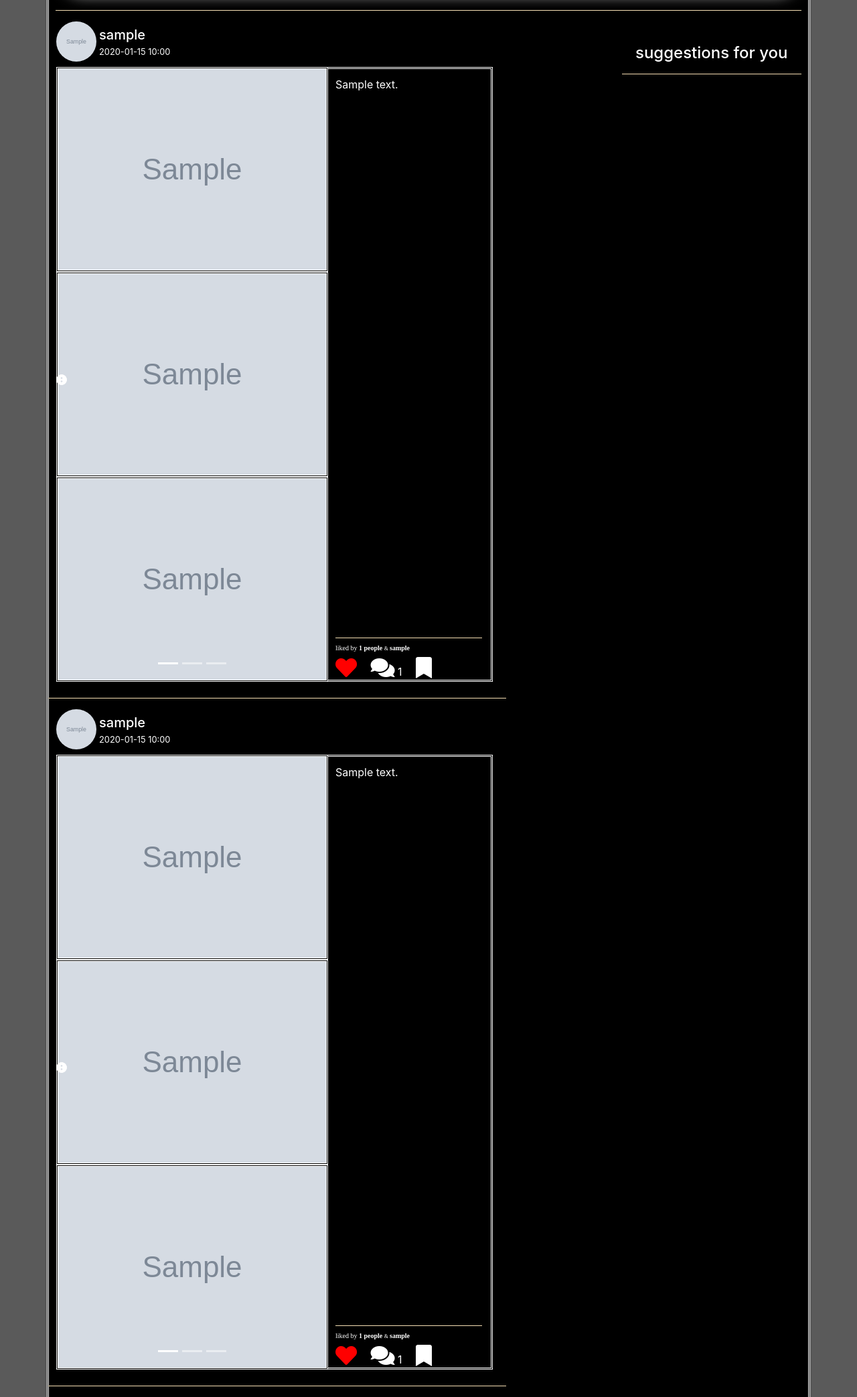
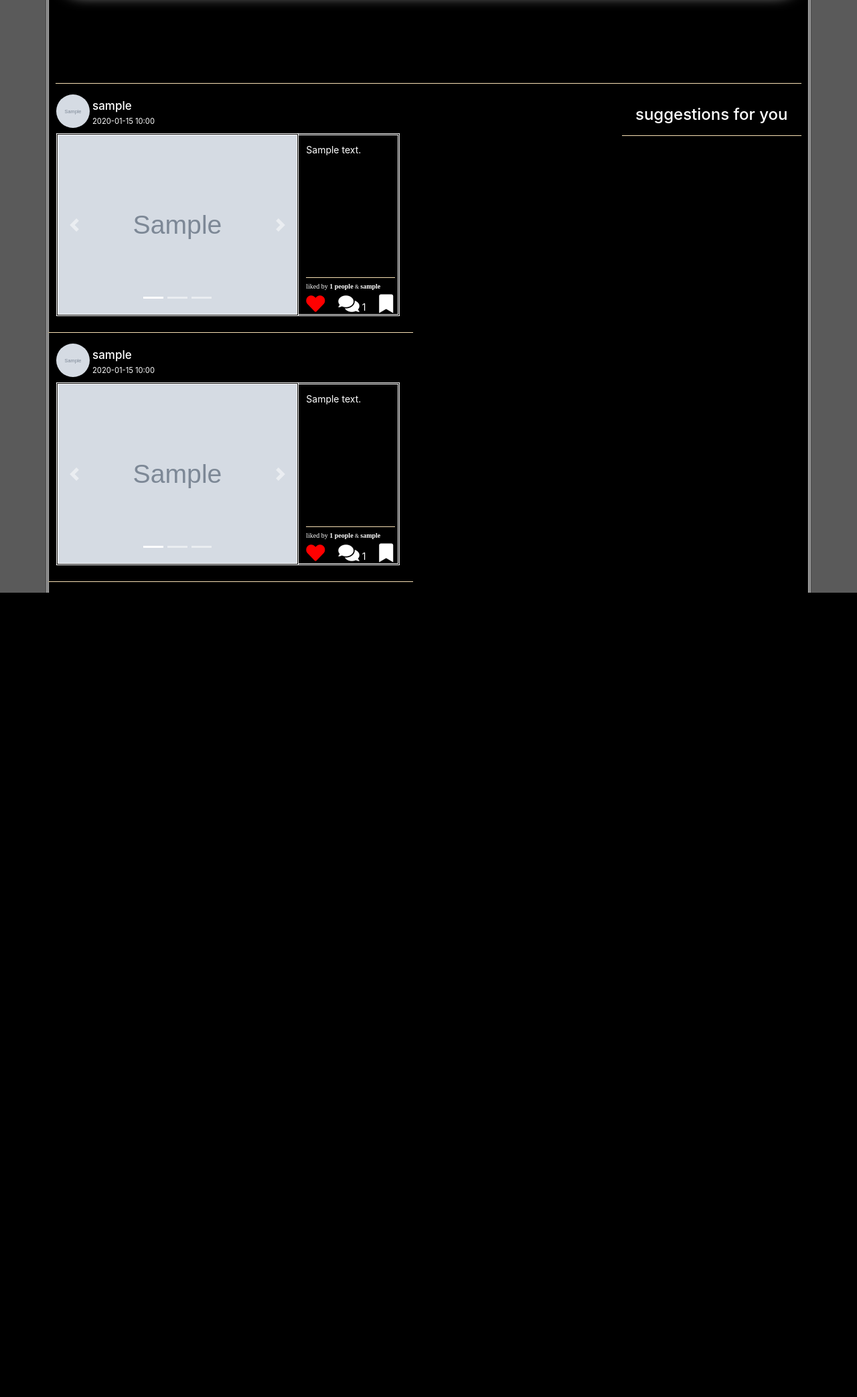
Before and after one commit to Babak-khezri/Django-admin, a Django app: page / in a window 1280 px wide. Shown: the part 77-2163 px from the top of the page at 67% size. After the commit the page ends 962 px from the top, so only its background shows below. Run offline with Django 3.2, Linux system fonts and the light colour scheme; a user stored in the database is signed in; tables that the repository leaves empty hold one stand-in row (values such as "Sample post"); grey boxes marked "Sample" are stand-in pictures; some libraries are stand-ins or nearby versions.

Commit message:
slide show

```diff
--- a/static/instagram/css/rtl.css
+++ b/static/instagram/css/rtl.css
@@ -30,19 +30,21 @@
 .detail {
   border: double;
   height: 100%;
-  width: 246px;
   word-wrap: break-word;
   padding: 11px;
   border-left: none;
   position: relative;
+  font-size: 14px;
 }
 
 .p-2.home-post {
   padding: .5rem 0 .5rem .5rem !important;
+  width: 70%;
 }
 
 .p-2.post-detail {
   padding: .5rem .5rem .5rem 0 !important;
+  width: 30%;
 }
 
 .like-comment {
@@ -53,7 +55,7 @@
 
 .suggestions {
   padding: 10px;
-  margin-top: 23px;
+  margin-top: 6px;
   text-align: center;
   padding-right: 0;
 }
@@ -70,11 +72,19 @@ nav.navbar.navbar-expand-lg.navbar-light {
   margin-bottom: 15px;
 }
 
-.story_list {
-  min-height: 113px;
-}
-
 
 ul.navbar-nav.flex-row.align-items-center img {
   border: solid white;
 }
+
+.story-list.d-flex {
+  min-height: 109px;
+}
+
+.search-item-content a {
+  font-size: 17px;
+}
+
+.search-item-content {
+  font-size: 14px;
+}
--- a/templates/instagram/home.html
+++ b/templates/instagram/home.html
@@ -25,7 +25,6 @@
 </div>
 
 <hr class="mt-0">
-
 <div class="content d-flex flex-row-reverse align-items-normal">
   <div class="suggestions w-25">
     <h4>suggestions for you</h4>
@@ -50,10 +49,10 @@
         <div class="search-item pl-3 d-inline-flex">
           <div class="search-item-img mr-1">
             <a href="{% url 'account:profile' post.user.username %}">
-              <img src="{{post.user.image.url}}" class="rounded-circle" width="60" height="60">
+              <img src="{{post.user.image.url}}" class="rounded-circle" width="50px" height="50px">
             </a>
           </div>
-          <div class="search-item-content mt-2">
+          <div class="search-item-content mt-1">
             <h5 class="search-item-caption m-0"><a
                 href="{% url 'account:profile' post.user.username %}">{{post.user.username}}</a></h5>
             <div class="search-item-meta mb-15">
--- a/templates/post/tags/slide_show.html
+++ b/templates/post/tags/slide_show.html
@@ -1,7 +1,4 @@
-{% load static %}
-<script src="https://maxcdn.bootstrapcdn.com/bootstrap/3.4.1/js/bootstrap.min.js"></script>
-
-<div id="myCarousel{{post.pk}}" class="carousel slide" data-interval="false">
+<div id="myCarousel{{post.pk}}" class="carousel slide" data-ride="carousel" data-interval="false">
     <!-- Indicators -->
     <ol class="carousel-indicators">
         {% if post.image_3  %}
@@ -16,44 +13,40 @@
 
     <!-- Wrapper for slides -->
 
-    <div class="carousel-inner">
+    <div class="carousel-inner" role="listbox">
         {% if post.image_3 %}
-        <div class="item active">
-            <img src="{{post.image_1.url}}" style="width:100%;">
+        <div class="carousel-item active">
+            <img class="d-block img-fluid" src="{{post.image_1.url}}">
         </div>
-
-        <div class="item">
-            <img src="{{post.image_2.url}}" style="width:100%;">
+        <div class="carousel-item">
+            <img class="d-block img-fluid" src="{{post.image_2.url}}">
         </div>
-
-        <div class="item">
-            <img src="{{post.image_3.url}}" style="width:100%;">
+        <div class="carousel-item">
+            <img class="d-block img-fluid" src="{{post.image_3.url}}">
         </div>
         {% elif post.image_2%}
-        <div class="item active">
-            <img src="{{post.image_1.url}}" style="width:100%;">
+        <div class="carousel-item active">
+            <img class="d-block img-fluid" src="{{post.image_1.url}}">
         </div>
-
-        <div class="item">
-            <img src="{{post.image_2.url}}" style="width:100%;">
+        <div class="carousel-item">
+            <img class="d-block img-fluid" src="{{post.image_2.url}}">
         </div>
         {% else %}
-        <div class="item active">
-            <img src="{{post.image_1.url}}" style="width:100%;">
+        <div class="carousel-item active">
+            <img class="d-block img-fluid" src="{{post.image_1.url}}">
         </div>
-
         {% endif %}
     </div>
 
     <!-- Left and right controls -->
 
     {% if post.image_2 %}
-    <a class="left carousel-control" href="#myCarousel{{post.pk}}" data-slide="prev">
-        <i class="fa fa-chevron-circle-left position-absolute" style="top:50%" aria-hidden="true"></i>
+    <a class="carousel-control-prev" href="#myCarousel{{post.pk}}" role="button" data-slide="prev">
+        <span class="carousel-control-prev-icon" aria-hidden="true"></span>
         <span class="sr-only">Previous</span>
     </a>
-    <a class="right carousel-control" href="#myCarousel{{post.pk}}" data-slide="next">
-        <i class="fa fa-chevron-circle-right position-absolute" style="top:50%" aria-hidden="true"></i>
+    <a class="carousel-control-next" href="#myCarousel{{post.pk}}" role="button" data-slide="next">
+        <span class="carousel-control-next-icon" aria-hidden="true"></span>
         <span class="sr-only">Next</span>
     </a>
     {% endif %}
```
